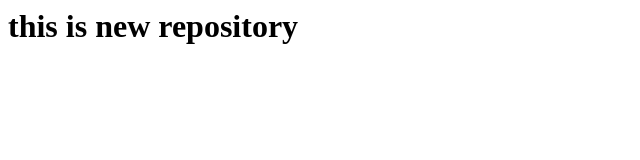
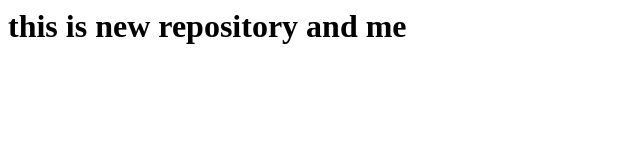
Before and after one commit to vibekananda/localrepo, a plain HTML site: page index.html in a window 1280 px wide. Shown: the whole page, without its empty margins (0-640 px from the left). Drawn offline with Linux system fonts and the light colour scheme.

Commit message:
Update index.html

```diff
--- a/index.html
+++ b/index.html
@@ -1 +1 @@
-<h1>this is new repository</h1>
+<h1>this is new repository and me</h1>
```
